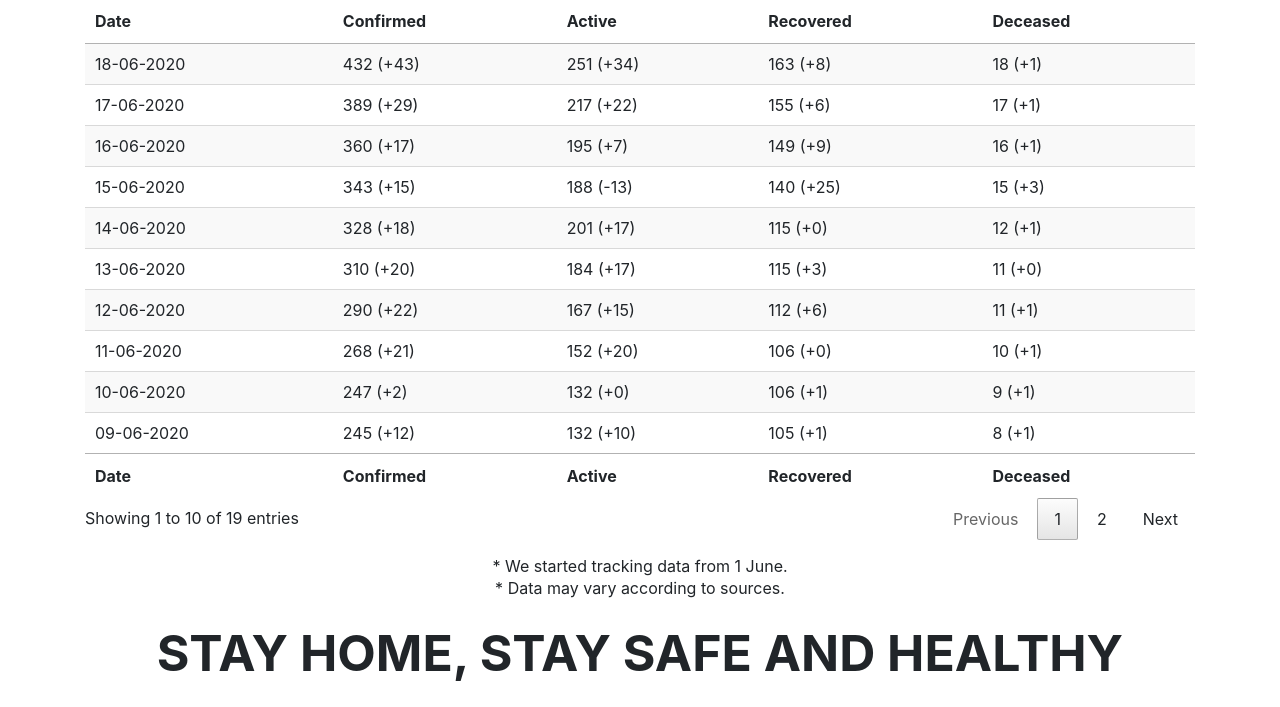
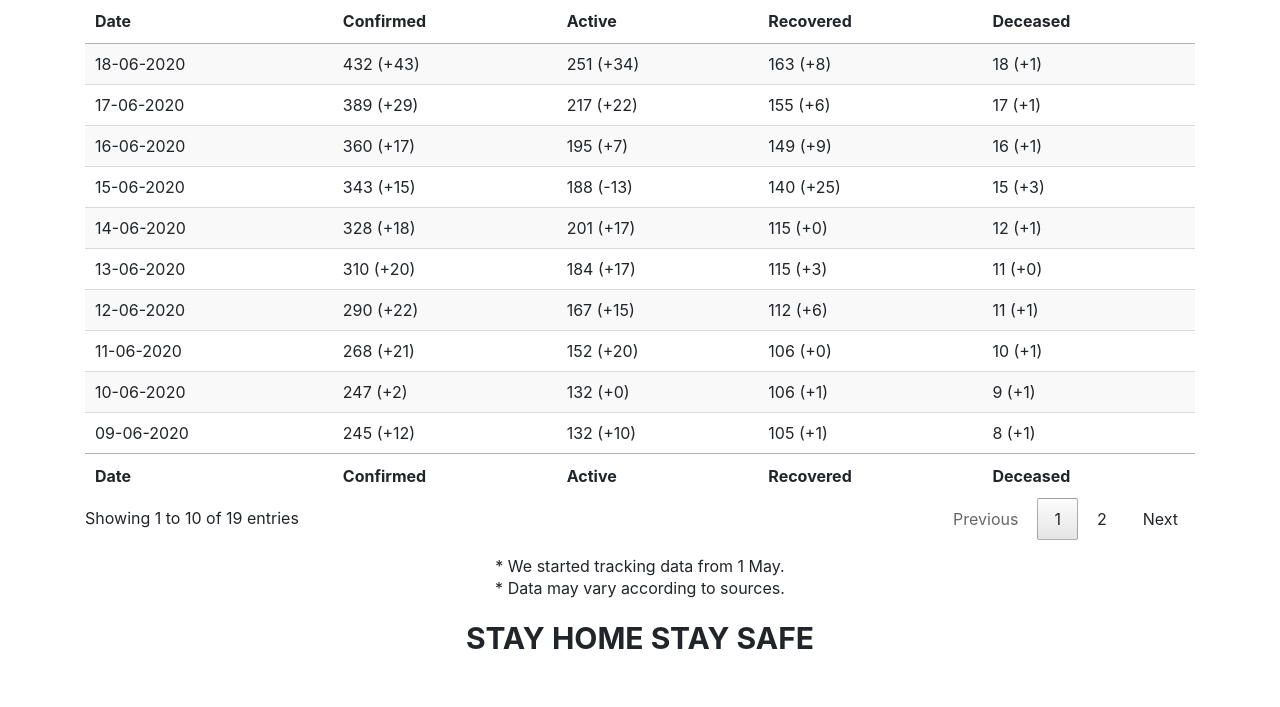
Before and after one commit to azadkumar07/covid-19-Tracker, a Django app: page /bsr/ in a window 1280 px wide. Shown: the part 1269-1976 px from the top of the page. After the commit the page ends 1918 px from the top, so only its background shows below. Run offline with Django 3.2, Linux system fonts and the light colour scheme; data comes from the database, SQL or seed files in the repository; some libraries are stand-ins or nearby versions.

Commit message:
space b/w graphs

```diff
--- a/templates/front.html
+++ b/templates/front.html
@@ -95,6 +95,8 @@
         <p align="center" style="font-size: 20px;" ><b> Total Coronavirus Cases</b></p>
         <canvas id="TotalChart"></canvas>
       </div>
+      <br>
+      <br>
 
       <div class="mx-3" style="width: 550px;">
         <p align="center" style="font-size: 20px;" ><b> Active Coronavirus Cases</b></p>
@@ -110,6 +112,8 @@
         <p align="center" style="font-size: 20px;" ><b>New Cases vs. New Recoveries</b></p>
         <canvas id="Comparision1"></canvas>
       </div>
+      <br>
+      <br>
 
       <div class="mx-3" style="width: 550px">
         <p align="center" style="font-size: 20px;" ><b>New Deaths vs. New Recoveries</b></p>
@@ -152,9 +156,9 @@
       </table>
       <br>
 
-      <p align="center" style="margin-top: -10px">* We started tracking data from 1 June.</p>
+      <p align="center" style="margin-top: -10px">* We started tracking data from 1 May.</p>
       <p align="center" style="margin-top: -18px">* Data may vary according to sources.</p>
-      <p align="center" style="font-size: 50px;" ><b>STAY HOME, STAY SAFE AND HEALTHY</b></p>
+      <p align="center" style="font-size: 30px;" ><b>STAY HOME STAY SAFE</b></p>
 </div>
 
 
```
